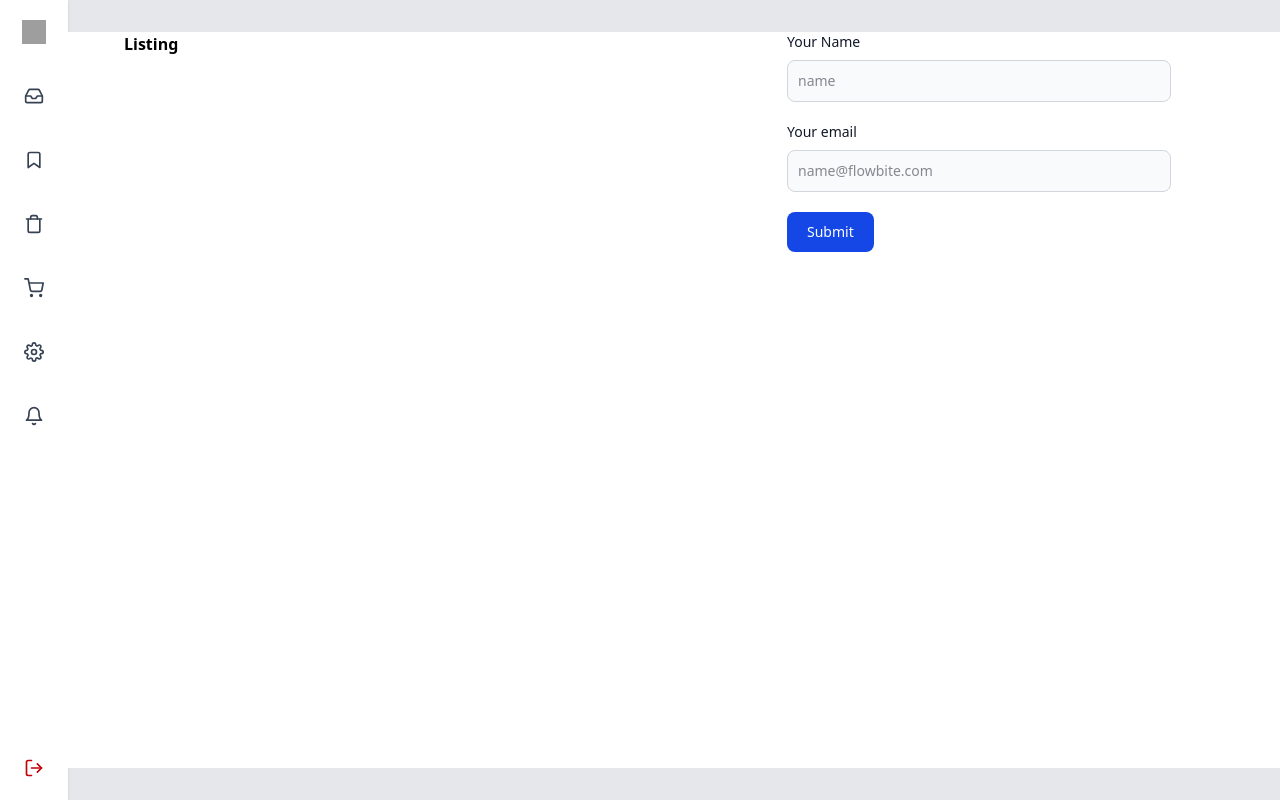
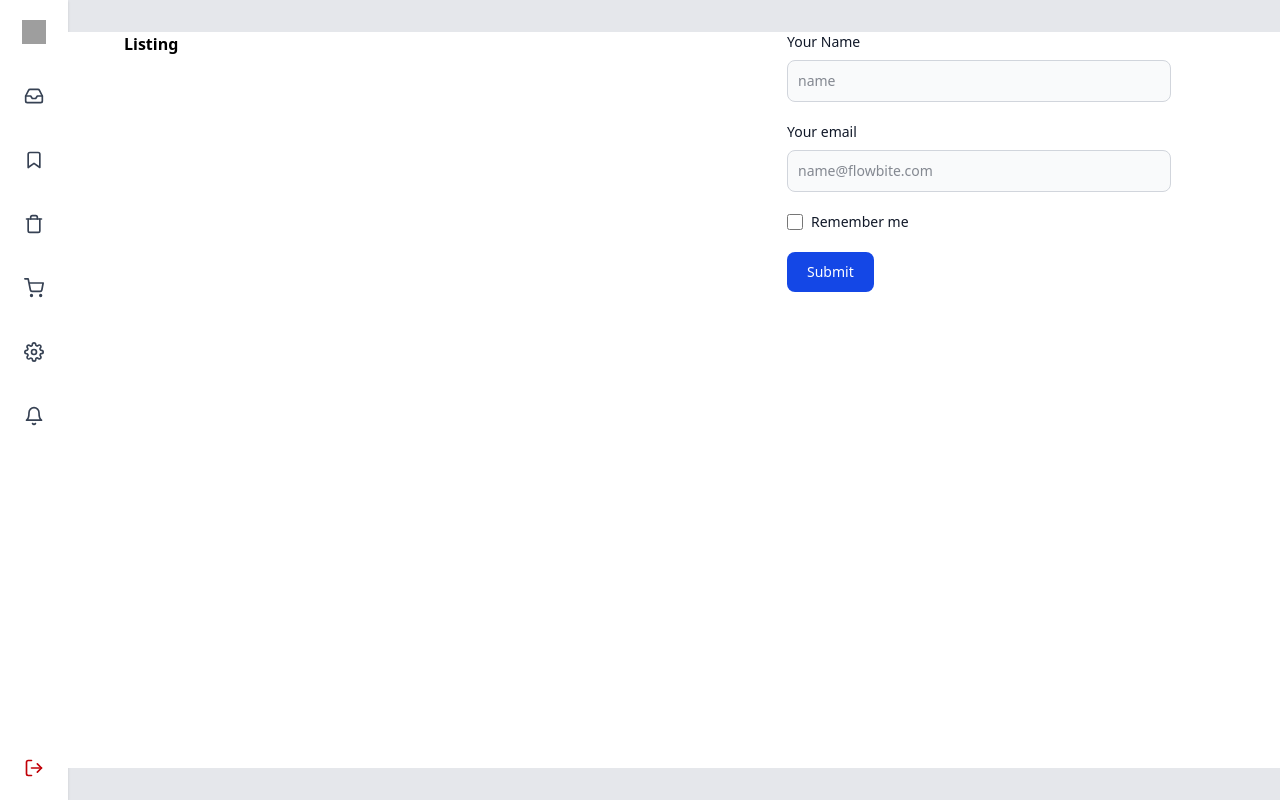
Before and after one commit to MdMuzaffar/Angular_Signal, an Angular app: page / in a window 1280 px wide. Built offline with nearby package versions, Linux system fonts and the light colour scheme; grey boxes are pictures that could not be loaded.

Commit message:
Importing Modules for Forms

```diff
--- a/src/app/app.component.html
+++ b/src/app/app.component.html
@@ -212,22 +212,28 @@
     <div class="flex">
       <div class="w-10 flex-none"></div>
       <div class="w-54 flex-1">
-  <strong>Listing</strong>
+        <strong>Listing</strong>
 
 
       </div>
       <div class="w-46 flex-1">
 
 
-      <form class="max-w-sm mx-auto">
+      <form [formGroup]="userForm" class="max-w-sm mx-auto">
 
         <div class="mb-5">
-          <label for="Name" class="block mb-2 text-sm font-medium text-gray-900 dark:text-white">Your Name</label>
-          <input type="Name" id="name" class="bg-gray-50 border border-gray-300 text-gray-900 text-sm rounded-lg focus:ring-blue-500 focus:border-blue-500 block w-full p-2.5 dark:bg-gray-700 dark:border-gray-600 dark:placeholder-gray-400 dark:text-white dark:focus:ring-blue-500 dark:focus:border-blue-500" placeholder="name" required />
+          <label for="name" class="block mb-2 text-sm font-medium text-gray-900 dark:text-white">Your Name</label>
+          <input type="text" id="name" formControlName="name"  class="bg-gray-50 border border-gray-300 text-gray-900 text-sm rounded-lg focus:ring-blue-500 focus:border-blue-500 block w-full p-2.5 dark:bg-gray-700 dark:border-gray-600 dark:placeholder-gray-400 dark:text-white dark:focus:ring-blue-500 dark:focus:border-blue-500" placeholder="name" required />
         </div>
         <div class="mb-5">
           <label for="email" class="block mb-2 text-sm font-medium text-gray-900 dark:text-white">Your email</label>
-          <input type="email" id="email" class="bg-gray-50 border border-gray-300 text-gray-900 text-sm rounded-lg focus:ring-blue-500 focus:border-blue-500 block w-full p-2.5 dark:bg-gray-700 dark:border-gray-600 dark:placeholder-gray-400 dark:text-white dark:focus:ring-blue-500 dark:focus:border-blue-500" placeholder="name@flowbite.com" required />
+          <input type="email" id="email" formControlName="email"class="bg-gray-50 border border-gray-300 text-gray-900 text-sm rounded-lg focus:ring-blue-500 focus:border-blue-500 block w-full p-2.5 dark:bg-gray-700 dark:border-gray-600 dark:placeholder-gray-400 dark:text-white dark:focus:ring-blue-500 dark:focus:border-blue-500" placeholder="name@flowbite.com" required />
+        </div>
+        <div class="flex items-start mb-5">
+          <div class="flex items-center h-5">
+            <input id="remember" type="checkbox" value="" class="w-4 h-4 border border-gray-300 rounded-sm bg-gray-50 focus:ring-3 focus:ring-blue-300 dark:bg-gray-700 dark:border-gray-600 dark:focus:ring-blue-600 dark:ring-offset-gray-800 dark:focus:ring-offset-gray-800" required />
+          </div>
+          <label for="remember" class="ms-2 text-sm font-medium text-gray-900 dark:text-gray-300">Remember me</label>
         </div>
         <button type="submit" class="text-white bg-blue-700 hover:bg-blue-800 focus:ring-4 focus:outline-none focus:ring-blue-300 font-medium rounded-lg text-sm w-full sm:w-auto px-5 py-2.5 text-center dark:bg-blue-600 dark:hover:bg-blue-700 dark:focus:ring-blue-800">Submit</button>
       </form>
--- a/src/app/app.component.ts
+++ b/src/app/app.component.ts
@@ -1,11 +1,28 @@
-import { Component } from '@angular/core';
+import { Component, inject } from '@angular/core';
 import { RouterOutlet } from '@angular/router';
+import {
+  ReactiveFormsModule,
+  Validators,
+  FormBuilder,
+  FormGroup,
+} from '@angular/forms';
 
 @Component({
   selector: 'app-root',
   standalone: true,
-  imports: [RouterOutlet],
+  imports: [RouterOutlet, ReactiveFormsModule],
   templateUrl: './app.component.html',
   styleUrl: './app.component.scss',
 })
-export class AppComponent {}
+export class AppComponent {
+  userForm: FormGroup;
+
+  fb = inject(FormBuilder);
+
+  constructor() {
+    this.userForm = this.fb.group({
+      name: ['', Validators.required],
+      email: ['', Validators.required],
+    });
+  }
+}
```
